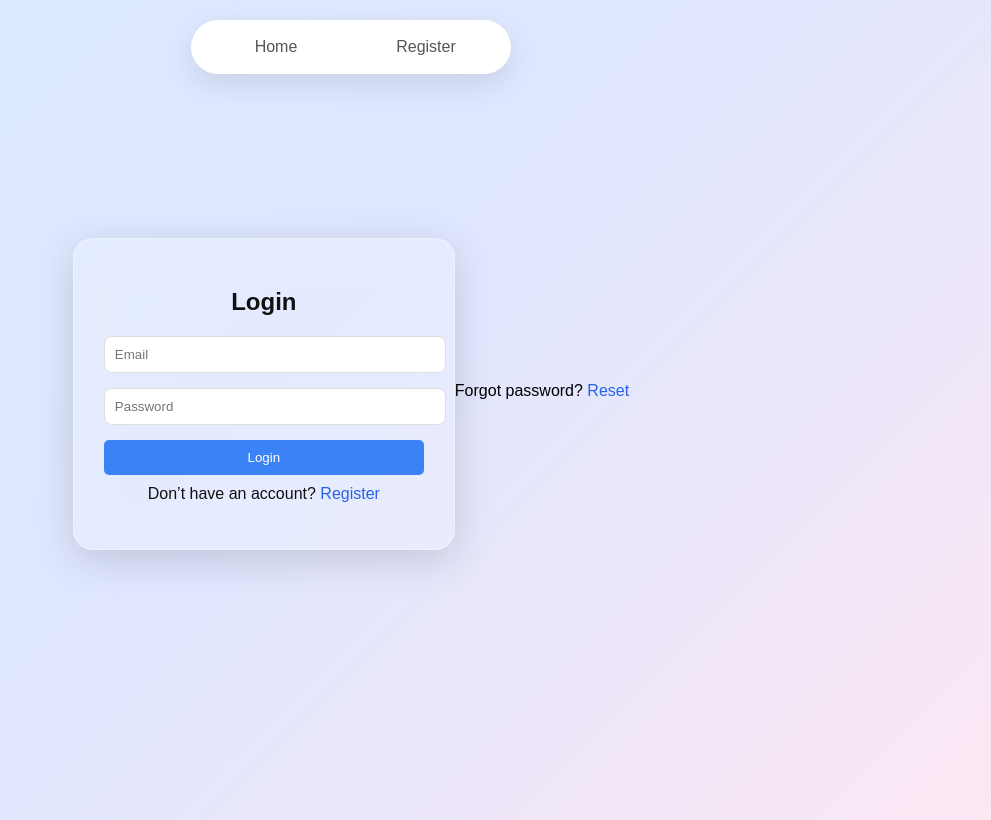
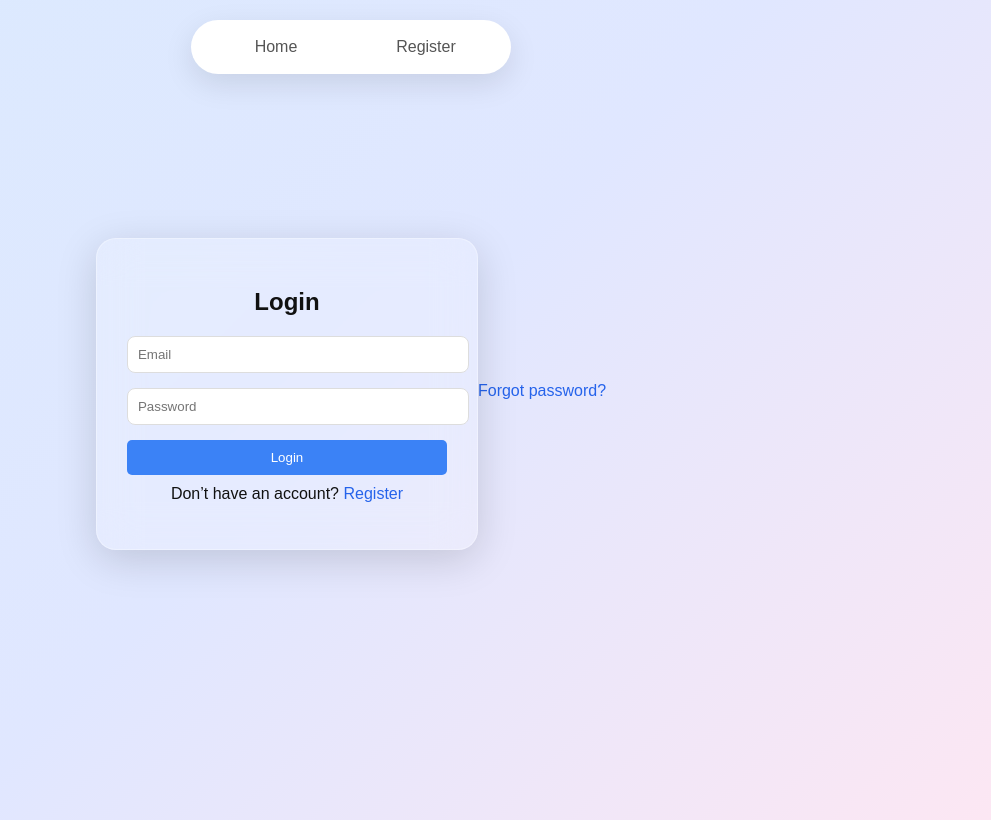
Before and after one commit to raufrasheed37-ctrl/frontend, a Next.js app: page /login in a window 1280 px wide. Shown: the whole page, without its empty margins (289-1280 px from the left). Built offline with nearby package versions, Linux system fonts and the light colour scheme.

Commit message:
Fix forgot password link text

```diff
--- a/app/login/page.js
+++ b/app/login/page.js
@@ -82,9 +82,8 @@ export default function Login() {
         </p>
       </form>
        <p style={{ textAlign: "center", marginTop: "10px" }}>
-  Forgot password?{" "}
   <Link href="/forgot-password" className="link">
-    Reset
+    Forgot password?
   </Link>
 </p>
 
```
